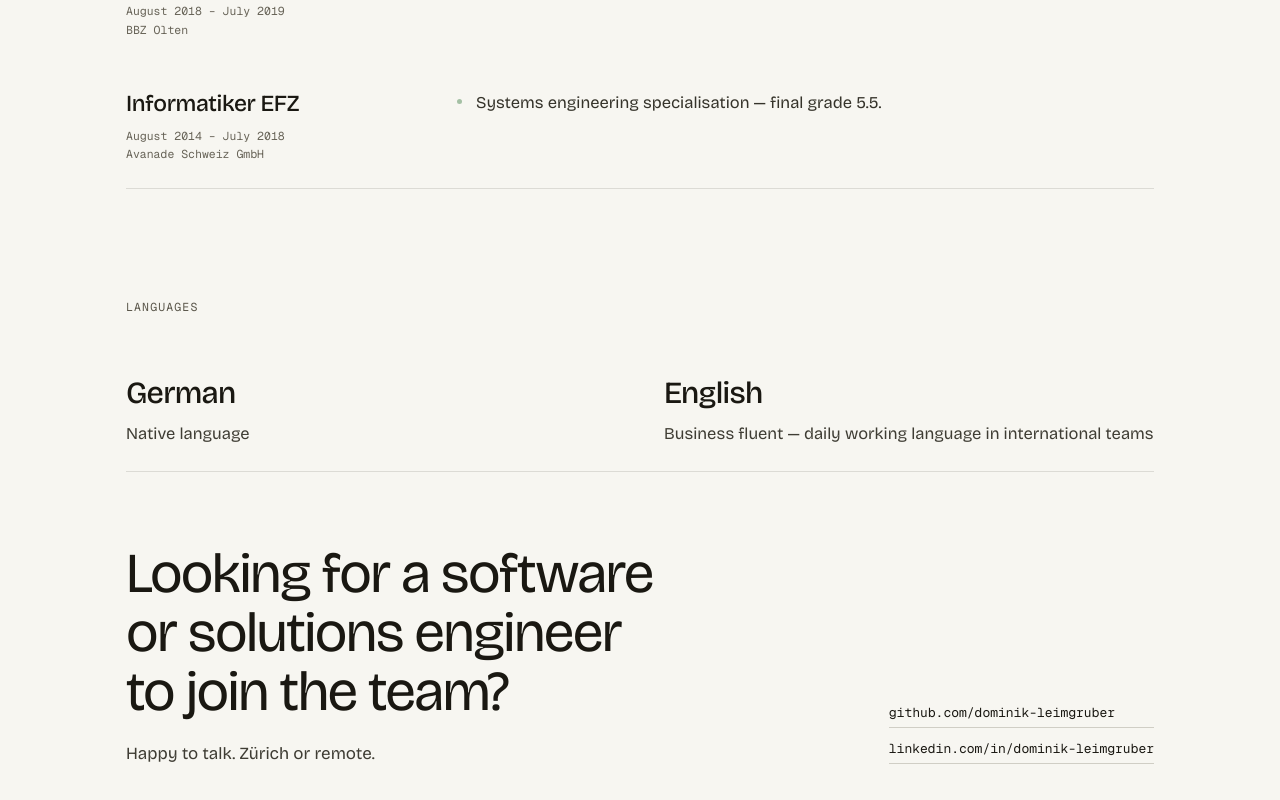
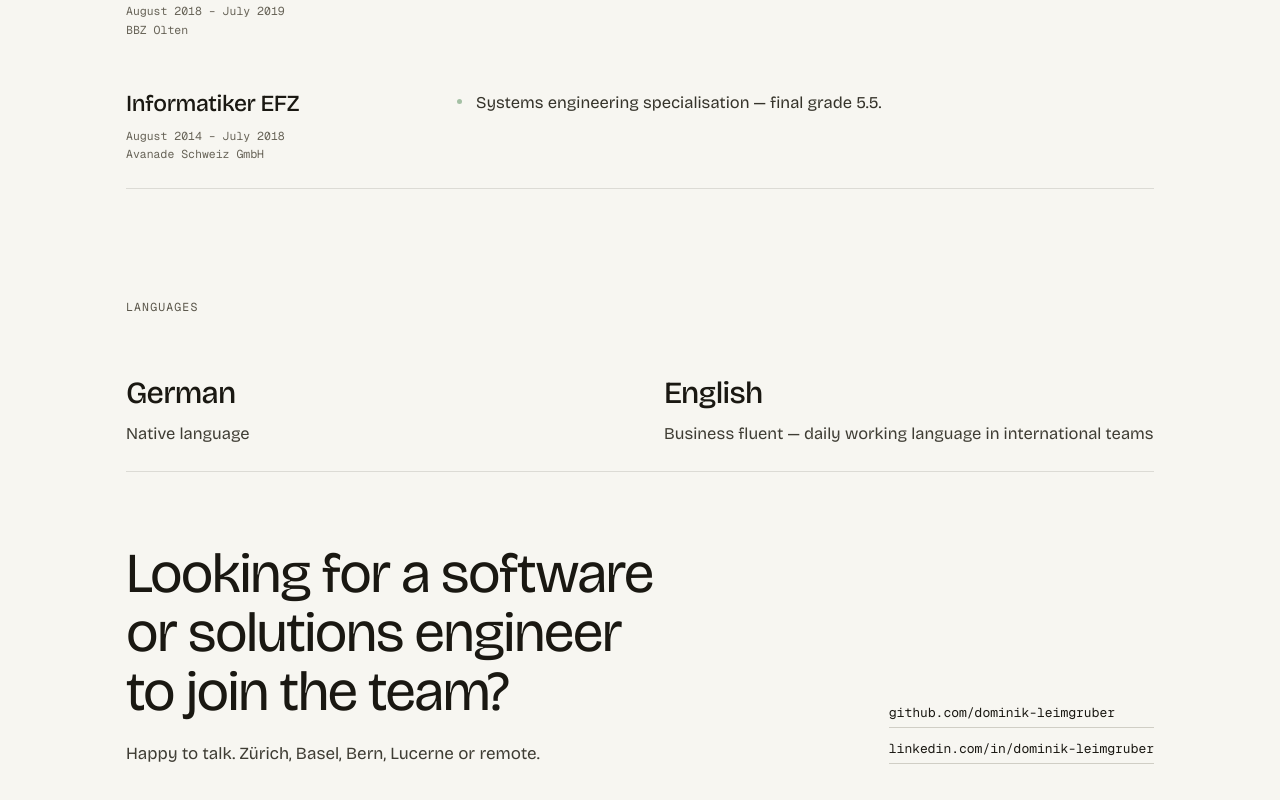
Before and after one commit to dominikleimgruber/portfolio-page, a Vue app: page / in a window 1280 px wide. Shown: the part 2940-3740 px from the top of the page. Built offline with nearby package versions, Linux system fonts and the light colour scheme.

Commit message:
readme and minor webpage content changes

```diff
--- a/src/components/ContactSection.vue
+++ b/src/components/ContactSection.vue
@@ -7,7 +7,7 @@
         <h2 class="contact__heading">
           Looking for a software or solutions engineer to join the team?
         </h2>
-        <p class="contact__note">Happy to talk. Zürich or remote.</p>
+        <p class="contact__note">Happy to talk. Zürich, Basel, Bern, Lucerne or remote.</p>
       </div>
       <div class="contact__links">
         <a href="https://github.com/dominik-leimgruber" target="_blank" rel="noreferrer"
```
Also changed, not shown: 1 other file (tests, documents, lock files or other folders).
